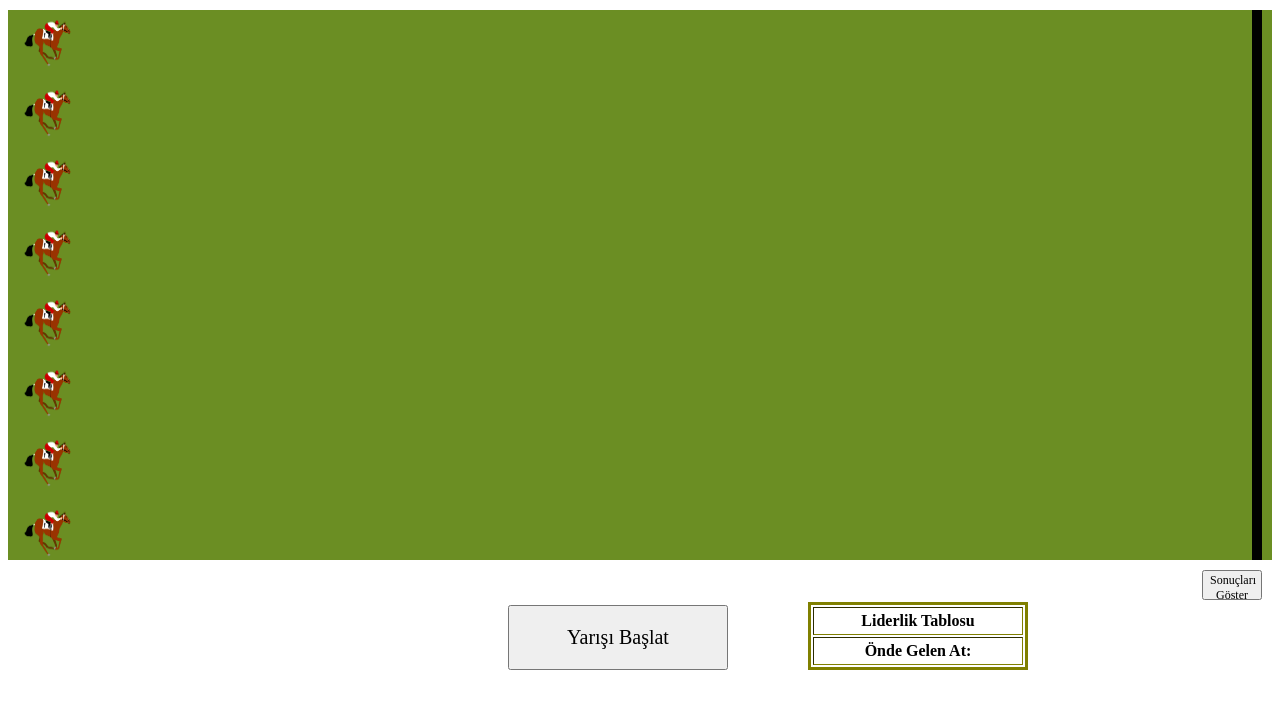
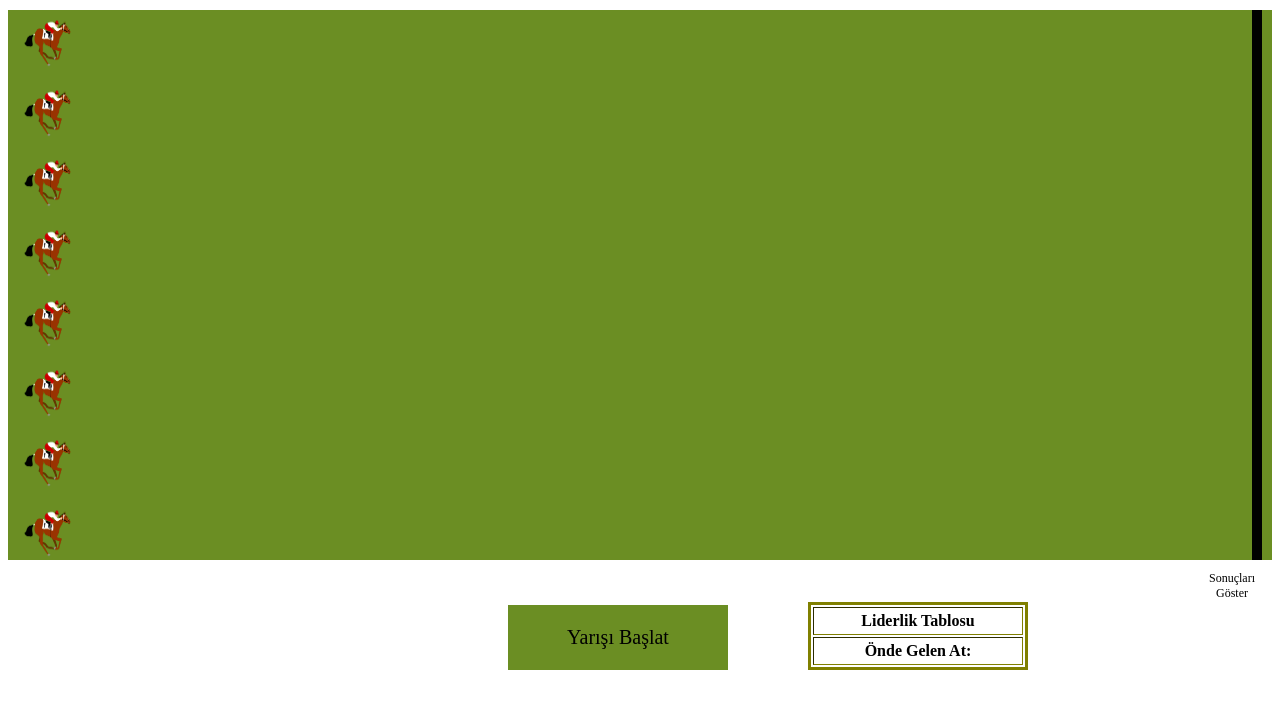
Before and after one commit to esrakocakk/GraduationProject_VueBootcamp, a Vue app: page / in a window 1280 px wide. Shown: the top 708 px of the page. Built offline with nearby package versions, Linux system fonts and the light colour scheme.

Commit message:
start and finish button backgraund addedd

```diff
--- a/src/components/Button/FinishButton.vue
+++ b/src/components/Button/FinishButton.vue
@@ -23,7 +23,8 @@ function openModal() {
   margin-right: 10px;
   width: 60px;
   height: 30px;
-
+  background-color: white;
+  border: none;
   font-family: "Times New Roman", Times, serif;
   font-size: 12px;
 }
--- a/src/components/Button/StartButton.vue
+++ b/src/components/Button/StartButton.vue
@@ -21,7 +21,8 @@ function openModal() {
   margin-left: 500px;
   width: 220px;
   height: 65px;
-
+  background-color: olivedrab;
+  border: none;
   font-family: "Times New Roman", Times, serif;
   font-size: 20px;
 }
```
